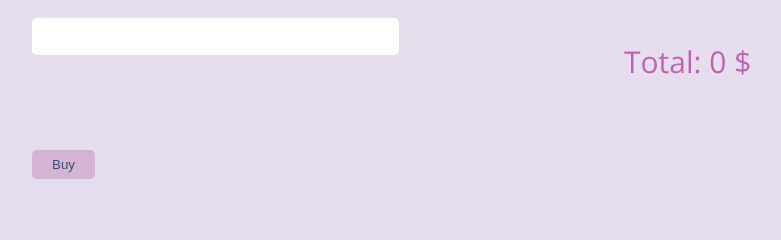
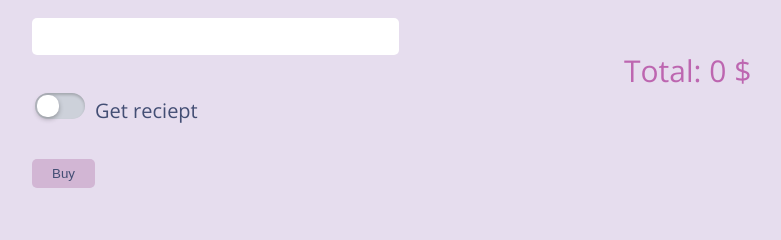
Before and after one commit to MaDITIY/tech_shop, a Flask app: template app/templates/order.html in a window 1280 px wide. Shown: the part 429-669 px from the top of the page, without its empty margins (16-797 px from the left). Run offline with Flask 2, Linux system fonts and the light colour scheme; the template is opened without the code that fills it, so the values that code supplies are empty; some libraries are stand-ins or nearby versions.

Commit message:
fix: return checkbox in order

```diff
--- a/app/templates/order.html
+++ b/app/templates/order.html
@@ -15,8 +15,8 @@
             <p class="section__text">Count</p>
             <input type="number" id="product_count" name="count" max="1000" min="0">
         </p>
-        <p>
-            <input id="get_reciept" name="get_reciept" type="checkbox" value="y">
+        <p class="section__text">
+            <input id="get_reciept" name="get_reciept" type="checkbox" value="y"><label for="get_reciept">Get reciept</label>
         </p>
         <p><input id="submit" type="submit" name="submit" value="Buy"></p>
         <div class="order-info__block">
```
